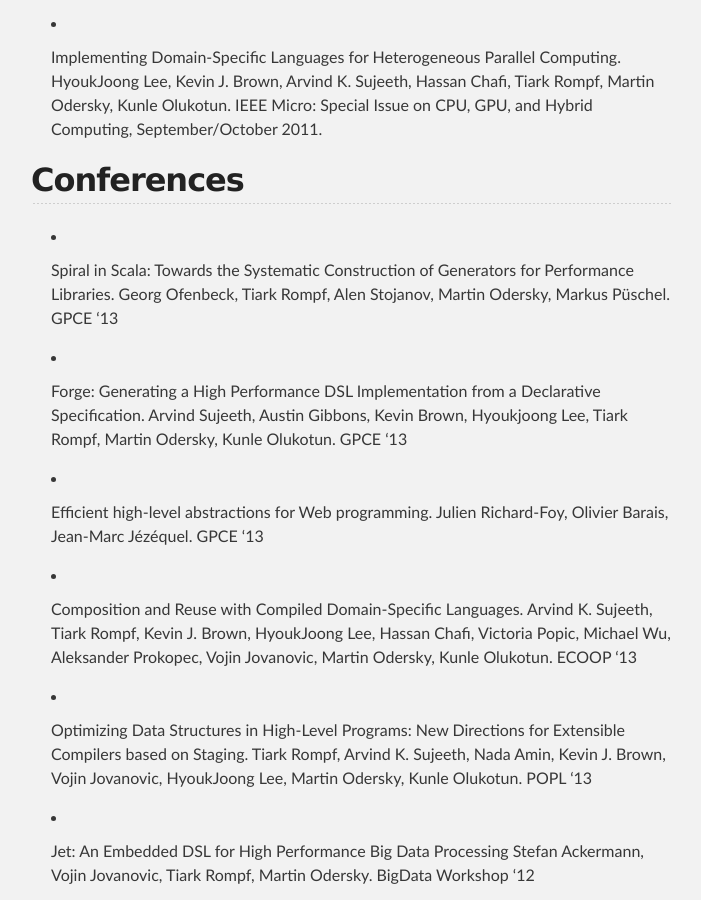
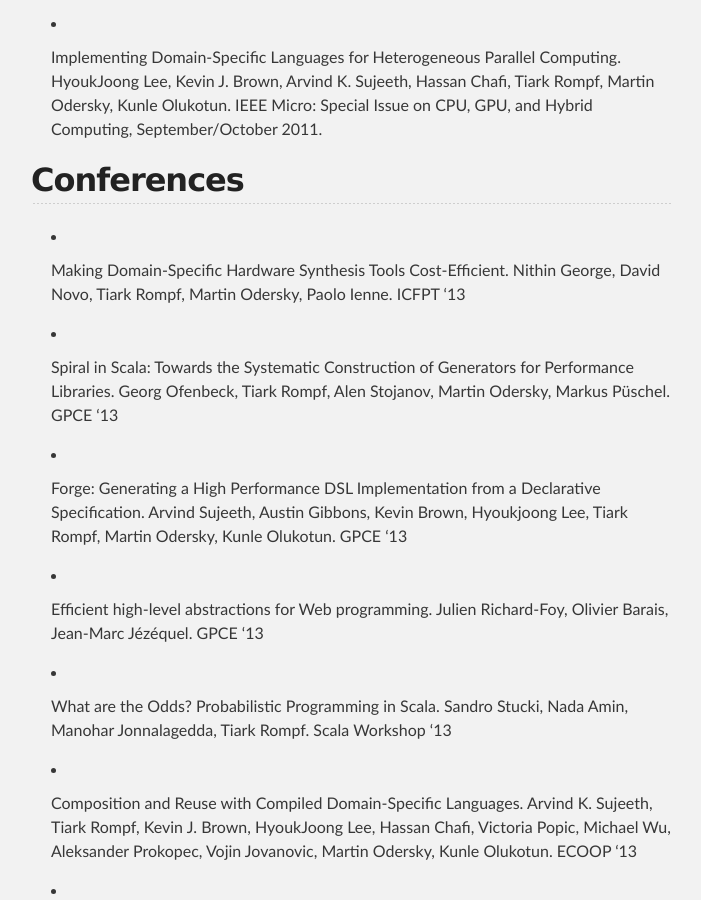
Before and after one commit to scala-lms/scala-lms.github.com, a Jekyll site: the page built from publications.md, in a window 1280 px wide and 900 px high, scrolled down 569 px. Shown: the whole window, without its empty margins (289-990 px from the left). Built offline with Jekyll 4.4.1, drawn with Linux system fonts in a browser that asks for light colours.

Commit message:
publications

```diff
--- a/publications.md
+++ b/publications.md
@@ -30,6 +30,10 @@
 
 ## Conferences
 
+* Making Domain-Specific Hardware Synthesis Tools Cost-Efficient.
+  Nithin George, David Novo, Tiark Rompf, Martin Odersky, Paolo Ienne.
+  ICFPT '13
+
 * Spiral in Scala: Towards the Systematic Construction of Generators for Performance Libraries.
   Georg Ofenbeck, Tiark Rompf, Alen Stojanov, Martin Odersky, Markus Püschel.
   GPCE '13
@@ -41,6 +45,10 @@
 * Efficient high-level abstractions for Web programming.
   Julien Richard-Foy, Olivier Barais, Jean-Marc Jézéquel.
   GPCE '13
+
+* What are the Odds? Probabilistic Programming in Scala.
+  Sandro Stucki, Nada Amin, Manohar Jonnalagedda, Tiark Rompf.
+  Scala Workshop '13
 
 * Composition and Reuse with Compiled Domain-Specific Languages.
   Arvind K. Sujeeth, Tiark Rompf, Kevin J. Brown, HyoukJoong Lee, Hassan Chafi, Victoria Popic, Michael Wu, Aleksander Prokopec, Vojin Jovanovic, Martin Odersky, Kunle Olukotun.
```
